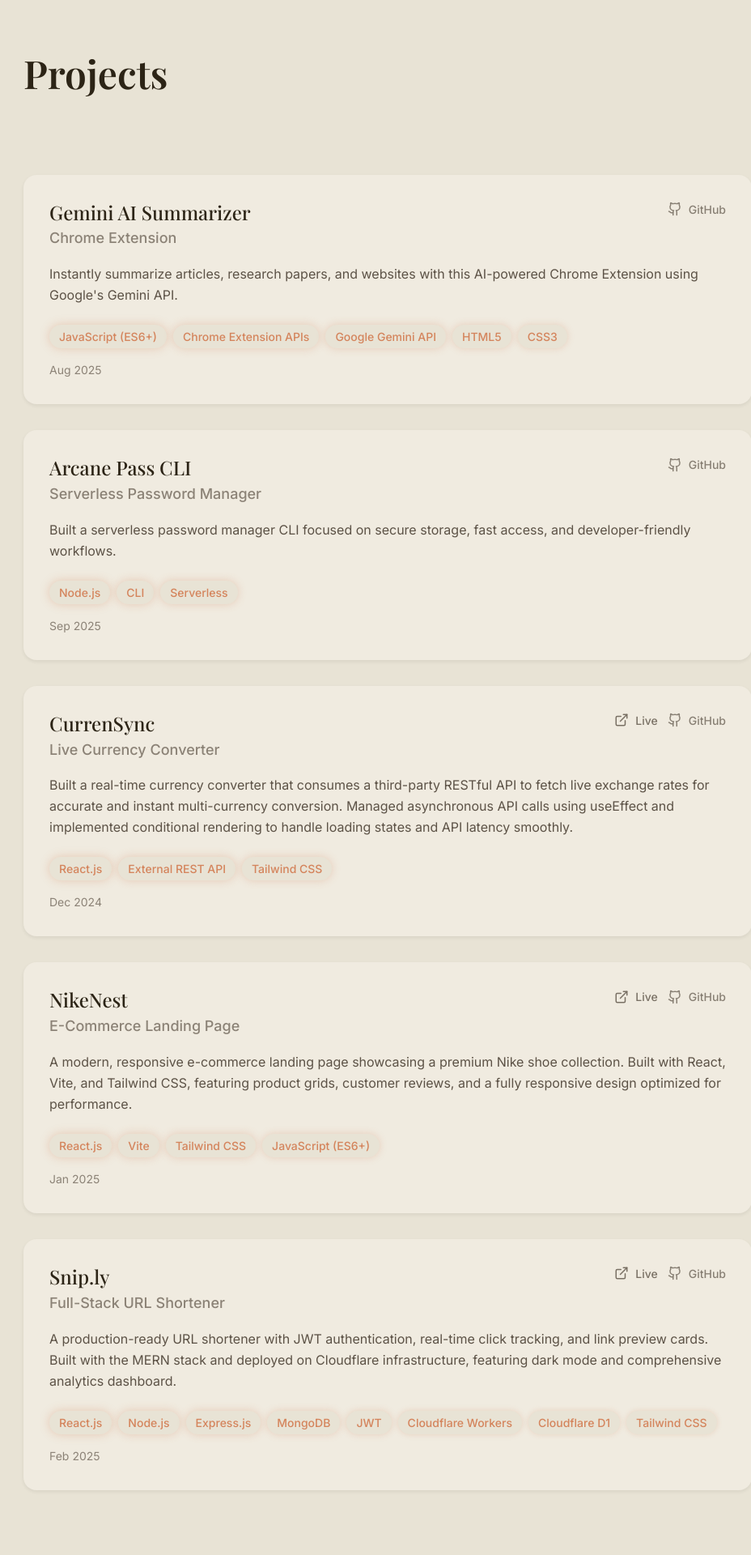
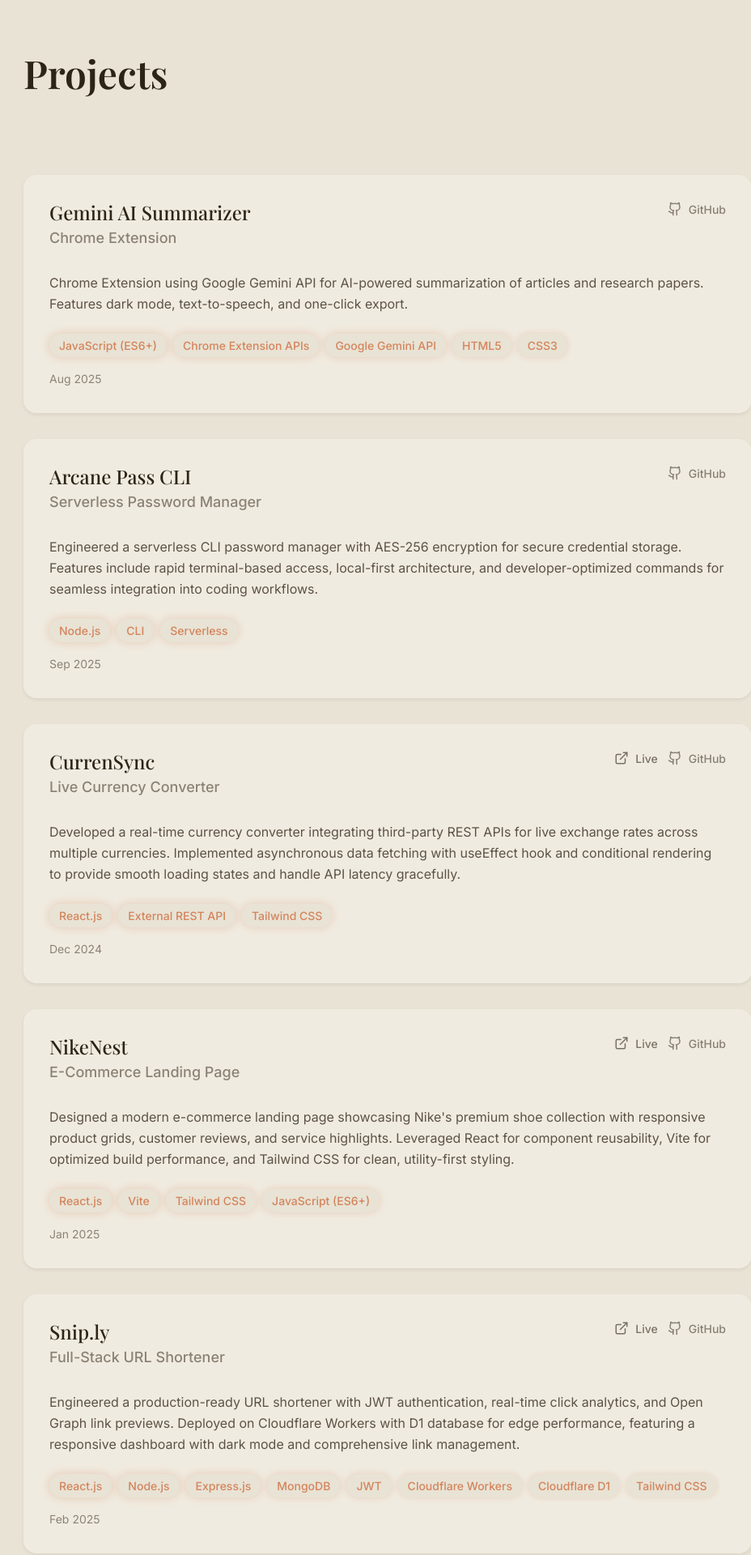
Before and after one commit to adarsh-singhdev/portfolio-website, a React (Vite) app: page / in a window 1280 px wide. Shown: the part 882-2802 px from the top of the page at 81% size, without its empty margins (121-1049 px from the left). Built offline with nearby package versions, Linux system fonts and the light colour scheme.

Commit message:
project updated

```diff
--- a/src/components/Projects.jsx
+++ b/src/components/Projects.jsx
@@ -11,7 +11,7 @@ const Projects = () => {
       title: 'Gemini AI Summarizer',
       subtitle: 'Chrome Extension',
       description:
-        'Instantly summarize articles, research papers, and websites with this AI-powered Chrome Extension using Google\'s Gemini API.',
+        'Chrome Extension using Google Gemini API for AI-powered summarization of articles and research papers. Features dark mode, text-to-speech, and one-click export.',
       techStack: ['JavaScript (ES6+)', 'Chrome Extension APIs', 'Google Gemini API', 'HTML5', 'CSS3'],
       date: 'Aug 2025',
       repoLink: 'https://github.com/adarshsingh-1/Gemini-AI-Summarizer',
@@ -20,7 +20,7 @@ const Projects = () => {
       title: 'Arcane Pass CLI',
       subtitle: 'Serverless Password Manager',
       description:
-        'Built a serverless password manager CLI focused on secure storage, fast access, and developer-friendly workflows.',
+        'Engineered a serverless CLI password manager with AES-256 encryption for secure credential storage. Features include rapid terminal-based access, local-first architecture, and developer-optimized commands for seamless integration into coding workflows.',
       techStack: ['Node.js', 'CLI', 'Serverless'],
       date: 'Sep 2025',
       repoLink: 'https://github.com/adarshsingh-1/arcane-pass-cli',
@@ -29,7 +29,7 @@ const Projects = () => {
       title: 'CurrenSync',
       subtitle: 'Live Currency Converter',
       description:
-        'Built a real-time currency converter that consumes a third-party RESTful API to fetch live exchange rates for accurate and instant multi-currency conversion. Managed asynchronous API calls using useEffect and implemented conditional rendering to handle loading states and API latency smoothly.',
+        'Developed a real-time currency converter integrating third-party REST APIs for live exchange rates across multiple currencies. Implemented asynchronous data fetching with useEffect hook and conditional rendering to provide smooth loading states and handle API latency gracefully.',
       techStack: ['React.js', 'External REST API', 'Tailwind CSS'],
       date: 'Dec 2024',
       liveLink: 'https://currensync.pages.dev/',
@@ -39,7 +39,7 @@ const Projects = () => {
       title: 'NikeNest',
       subtitle: 'E-Commerce Landing Page',
       description:
-        'A modern, responsive e-commerce landing page showcasing a premium Nike shoe collection. Built with React, Vite, and Tailwind CSS, featuring product grids, customer reviews, and a fully responsive design optimized for performance.',
+        "Designed a modern e-commerce landing page showcasing Nike's premium shoe collection with responsive product grids, customer reviews, and service highlights. Leveraged React for component reusability, Vite for optimized build performance, and Tailwind CSS for clean, utility-first styling.",
       techStack: ['React.js', 'Vite', 'Tailwind CSS', 'JavaScript (ES6+)'],
       date: 'Jan 2025',
       liveLink: 'https://nikenest.pages.dev/',
@@ -49,7 +49,7 @@ const Projects = () => {
       title: 'Snip.ly',
       subtitle: 'Full-Stack URL Shortener',
       description:
-        'A production-ready URL shortener with JWT authentication, real-time click tracking, and link preview cards. Built with the MERN stack and deployed on Cloudflare infrastructure, featuring dark mode and comprehensive analytics dashboard.',
+        'Engineered a production-ready URL shortener with JWT authentication, real-time click analytics, and Open Graph link previews. Deployed on Cloudflare Workers with D1 database for edge performance, featuring a responsive dashboard with dark mode and comprehensive link management.',
       techStack: [
         'React.js',
         'Node.js',
@@ -96,7 +96,7 @@ const Projects = () => {
               }}
             >
               <div className="flex justify-between items-start mb-4">
-                <div className="flex-1">
+                <div className="flex-1 min-h-[72px]">
                   <h3 className="text-2xl md:text-h4 font-bold font-serif text-[#2C2416] mb-1">
                     {project.title}
                   </h3>
```
